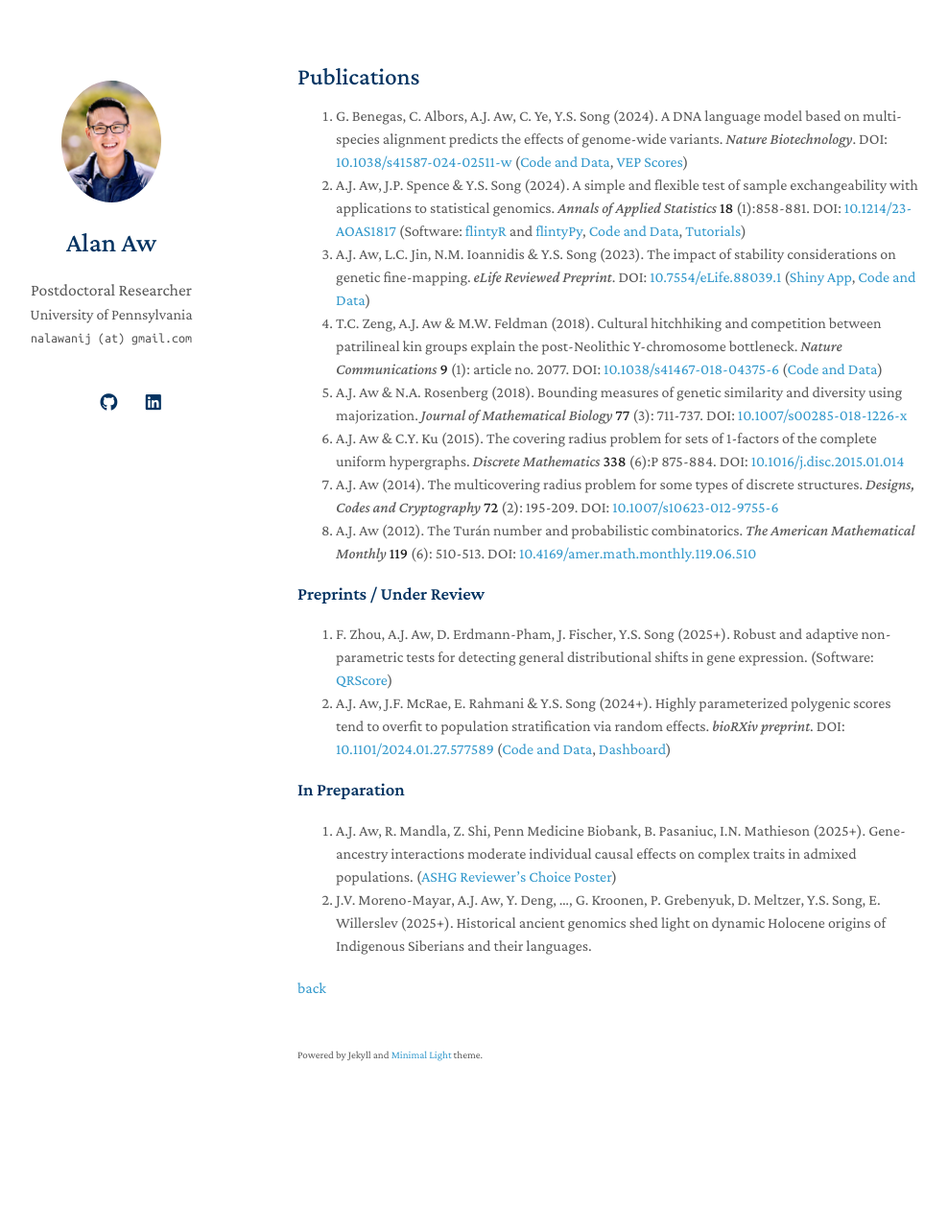
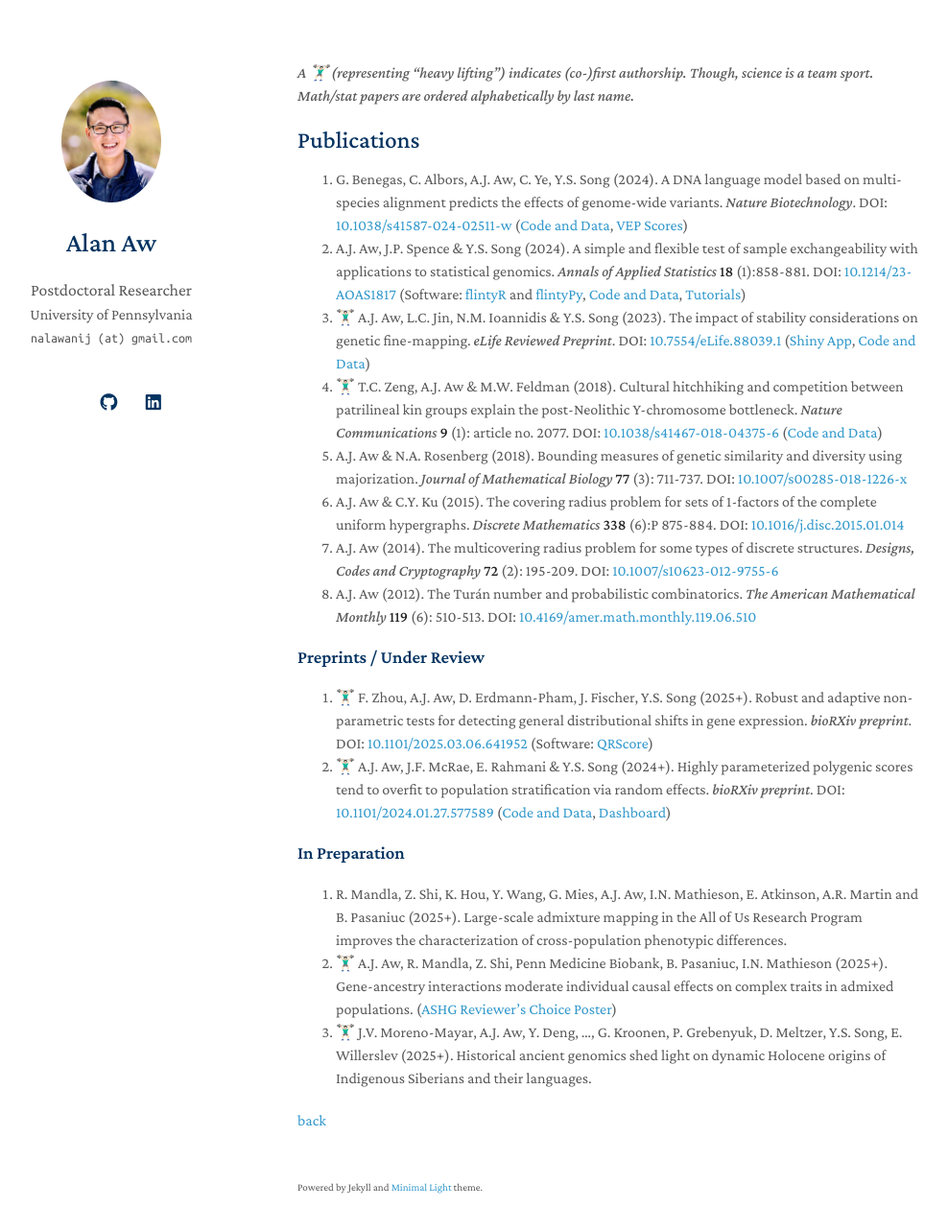
Before and after one commit to alanaw1/alanaw1.github.io, a Jekyll site: the page built from research.md, in a window 1280 px wide and 1318 px high. Shown: the top 1283 px of the window at 96% size, without its empty margins (160-1148 px from the left). Built offline with Jekyll 4.4.1, drawn with Linux system fonts in a browser that asks for light colours; nearby versions of some CDN libraries; a style sheet for code colours, icons or effects is not loaded; our own code applies the rules of GitHub Pages for plain Markdown files.

```diff
--- a/research.md
+++ b/research.md
@@ -1,13 +1,15 @@
 ---
 layout: homepage
 ---
+
+*A 🏋🏻‍♂️ (representing "heavy lifting") indicates (co-)first authorship. Though, science is a team sport. Math/stat papers are ordered alphabetically by last name.*
 
 ## Publications
 
 8. G. Benegas, C. Albors, A.J. Aw, C. Ye, Y.S. Song (2024). A DNA language model based on multi-species alignment predicts the effects of genome-wide variants. *Nature Biotechnology*. DOI: [10.1038/s41587-024-02511-w](https://doi.org/10.1038/s41587-024-02511-w) ([Code and Data](https://github.com/songlab-cal/gpn#gpn-msa), [VEP Scores](https://huggingface.co/collections/songlab/gpn-msa-65319280c93c85e11c803887))
 7. A.J. Aw, J.P. Spence & Y.S. Song (2024). A simple and flexible test of sample exchangeability with applications to statistical genomics. *Annals of Applied Statistics* **18** (1):858-881. DOI: [10.1214/23-AOAS1817](https://doi.org/10.1214/23-AOAS1817) (Software: [flintyR](https://cran.rstudio.com/web/packages/flintyR/index.html) and [flintyPy](https://pypi.org/project/flintypy/), [Code and Data](https://github.com/songlab-cal/flinty), [Tutorials](https://alanaw1.github.io/flintyR/))
-6. A.J. Aw, L.C. Jin, N.M. Ioannidis & Y.S. Song (2023). The impact of stability considerations on genetic fine-mapping. *eLife Reviewed Preprint*. DOI: [10.7554/eLife.88039.1](https://doi.org/10.7554/eLife.88039.1) ([Shiny App](https://alan-aw.shinyapps.io/stability_v0/), [Code and Data](https://github.com/songlab-cal/StableFM))
-5. T.C. Zeng, A.J. Aw & M.W. Feldman (2018). Cultural hitchhiking and competition between patrilineal kin groups explain the post-Neolithic Y-chromosome bottleneck. *Nature Communications* **9** (1): article no. 2077. DOI: [10.1038/s41467-018-04375-6](https://doi.org/10.1038/s41467-018-04375-6) ([Code and Data](https://github.com/alanaw1/CulturalHitchhiking))
+6. 🏋🏻‍♂️ A.J. Aw, L.C. Jin, N.M. Ioannidis & Y.S. Song (2023). The impact of stability considerations on genetic fine-mapping. *eLife Reviewed Preprint*. DOI: [10.7554/eLife.88039.1](https://doi.org/10.7554/eLife.88039.1) ([Shiny App](https://alan-aw.shinyapps.io/stability_v0/), [Code and Data](https://github.com/songlab-cal/StableFM))
+5. 🏋🏻‍♂️ T.C. Zeng, A.J. Aw & M.W. Feldman (2018). Cultural hitchhiking and competition between patrilineal kin groups explain the post-Neolithic Y-chromosome bottleneck. *Nature Communications* **9** (1): article no. 2077. DOI: [10.1038/s41467-018-04375-6](https://doi.org/10.1038/s41467-018-04375-6) ([Code and Data](https://github.com/alanaw1/CulturalHitchhiking))
 4. A.J. Aw & N.A. Rosenberg (2018). Bounding measures of genetic similarity and diversity using majorization. *Journal of Mathematical Biology* **77** (3): 711-737. DOI: [10.1007/s00285-018-1226-x](https://doi.org/10.1007/s00285-018-1226-x)
 3. A.J. Aw & C.Y. Ku (2015). The covering radius problem for sets of 1-factors of the complete uniform hypergraphs. *Discrete Mathematics* **338** (6):P 875-884. DOI: [10.1016/j.disc.2015.01.014](https://doi.org/10.1016/j.disc.2015.01.014)
 2. A.J. Aw (2014). The multicovering radius problem for some types of discrete structures. *Designs, Codes and Cryptography* **72** (2): 195-209. DOI: [10.1007/s10623-012-9755-6](https://doi.org/10.1007/s10623-012-9755-6)
@@ -15,12 +17,13 @@
 
 ### Preprints / Under Review
 
-2. F. Zhou, A.J. Aw, D. Erdmann-Pham, J. Fischer, Y.S. Song (2025+). Robust and adaptive non-parametric tests for detecting general distributional shifts in gene expression. (Software: [QRScore](https://github.com/songlab-cal/QRscore))
-1. A.J. Aw, J.F. McRae, E. Rahmani & Y.S. Song (2024+). Highly parameterized polygenic scores tend to overfit to population stratification via random effects. *bioRXiv preprint*. DOI: [10.1101/2024.01.27.577589](https://doi.org/10.1101/2024.01.27.577589) ([Code and Data](https://github.com/songlab-cal/StratPGS), [Dashboard](https://alan-aw.shinyapps.io/stratPGS_v0/))
+2. 🏋🏻‍♂️ F. Zhou, A.J. Aw, D. Erdmann-Pham, J. Fischer, Y.S. Song (2025+). Robust and adaptive non-parametric tests for detecting general distributional shifts in gene expression. *bioRXiv preprint*. DOI: [10.1101/2025.03.06.641952](https://doi.org/10.1101/2025.03.06.641952) (Software: [QRScore](https://github.com/songlab-cal/QRscore))
+1. 🏋🏻‍♂️ A.J. Aw, J.F. McRae, E. Rahmani & Y.S. Song (2024+). Highly parameterized polygenic scores tend to overfit to population stratification via random effects. *bioRXiv preprint*. DOI: [10.1101/2024.01.27.577589](https://doi.org/10.1101/2024.01.27.577589) ([Code and Data](https://github.com/songlab-cal/StratPGS), [Dashboard](https://alan-aw.shinyapps.io/stratPGS_v0/))
 
 ### In Preparation
 
-2. A.J. Aw, R. Mandla, Z. Shi, Penn Medicine Biobank, B. Pasaniuc, I.N. Mathieson (2025+). Gene-ancestry interactions moderate individual causal effects on complex traits in admixed populations. ([ASHG Reviewer's Choice Poster](https://alanaw1.github.io/assets/files/AAw_ASHG2024_poster.pdf))
-1. J.V. Moreno-Mayar, A.J. Aw, Y. Deng, ..., G. Kroonen, P. Grebenyuk, D. Meltzer, Y.S. Song, E. Willerslev (2025+). Historical ancient genomics shed light on dynamic Holocene origins of Indigenous Siberians and their languages.
+3. R. Mandla, Z. Shi, K. Hou, Y. Wang, G. Mies, A.J. Aw, I.N. Mathieson, E. Atkinson, A.R. Martin and B. Pasaniuc (2025+). Large-scale admixture mapping in the All of Us Research Program improves the characterization of cross-population phenotypic differences.
+2. 🏋🏻‍♂️ A.J. Aw, R. Mandla, Z. Shi, Penn Medicine Biobank, B. Pasaniuc, I.N. Mathieson (2025+). Gene-ancestry interactions moderate individual causal effects on complex traits in admixed populations. ([ASHG Reviewer's Choice Poster](https://alanaw1.github.io/assets/files/AAw_ASHG2024_poster.pdf))
+1. 🏋🏻‍♂️ J.V. Moreno-Mayar, A.J. Aw, Y. Deng, ..., G. Kroonen, P. Grebenyuk, D. Meltzer, Y.S. Song, E. Willerslev (2025+). Historical ancient genomics shed light on dynamic Holocene origins of Indigenous Siberians and their languages.
 
 [back](./)
```
